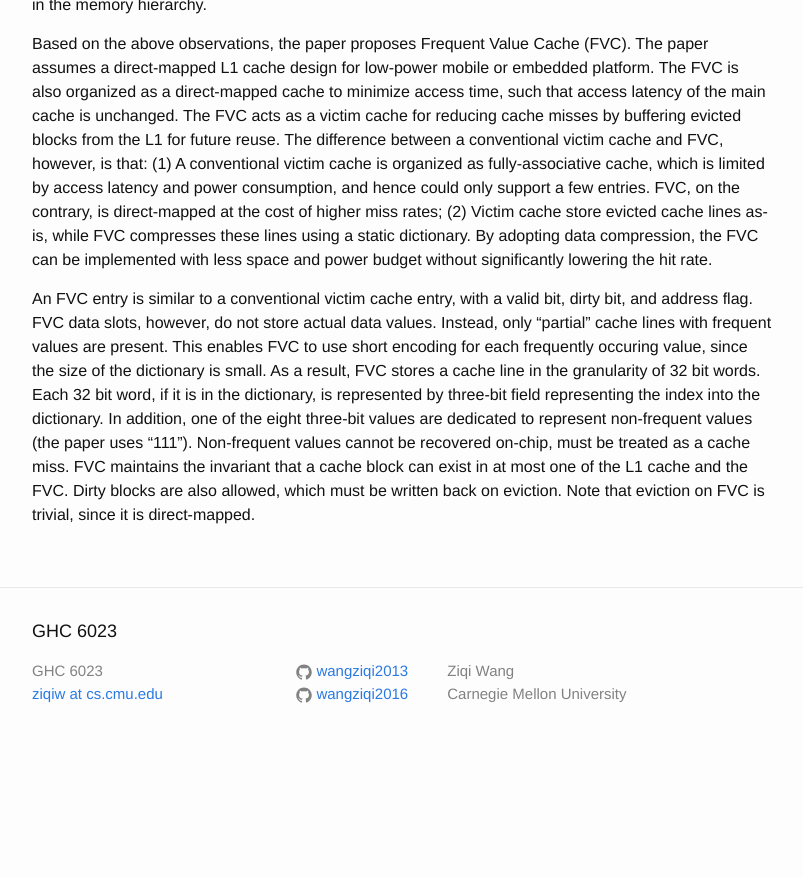
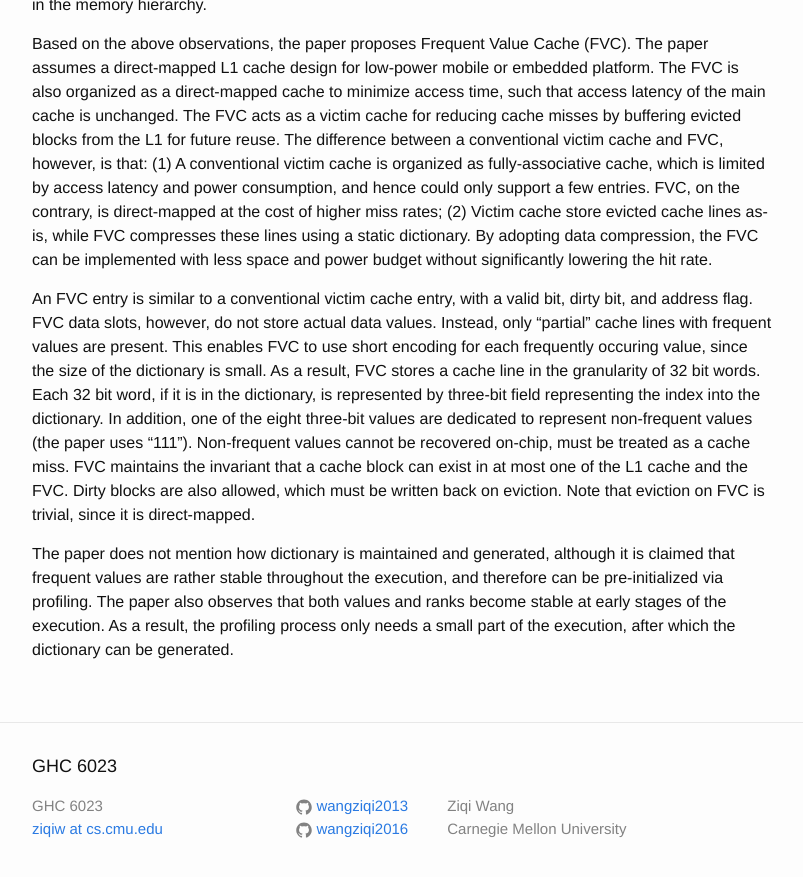
Before and after one commit to wangziqi2013/wangziqi2013.github.io, a Jekyll site: the page built from _posts/2020-07-05-fvc.markdown, in a window 1280 px wide and 900 px high, scrolled down 1003 px. Shown: the top 877 px of the window, without its empty margins (238-1041 px from the left). Built offline with Jekyll 4.4.1, drawn with Linux system fonts in a browser that asks for light colours; before the commit the page ends 1768 px from its top, so only the background shows below that.

Commit message:
Adding profiling

```diff
--- a/_posts/2020-07-05-fvc.markdown
+++ b/_posts/2020-07-05-fvc.markdown
@@ -54,3 +54,8 @@ on-chip, must be treated as a cache miss.
 FVC maintains the invariant that a cache block can exist in at most one of the L1 cache and the FVC. Dirty blocks are
 also allowed, which must be written back on eviction.
 Note that eviction on FVC is trivial, since it is direct-mapped.
+
+The paper does not mention how dictionary is maintained and generated, although it is claimed that frequent values are
+rather stable throughout the execution, and therefore can be pre-initialized via profiling. The paper also observes that
+both values and ranks become stable at early stages of the execution. As a result, the profiling process only needs a
+small part of the execution, after which the dictionary can be generated.
```
